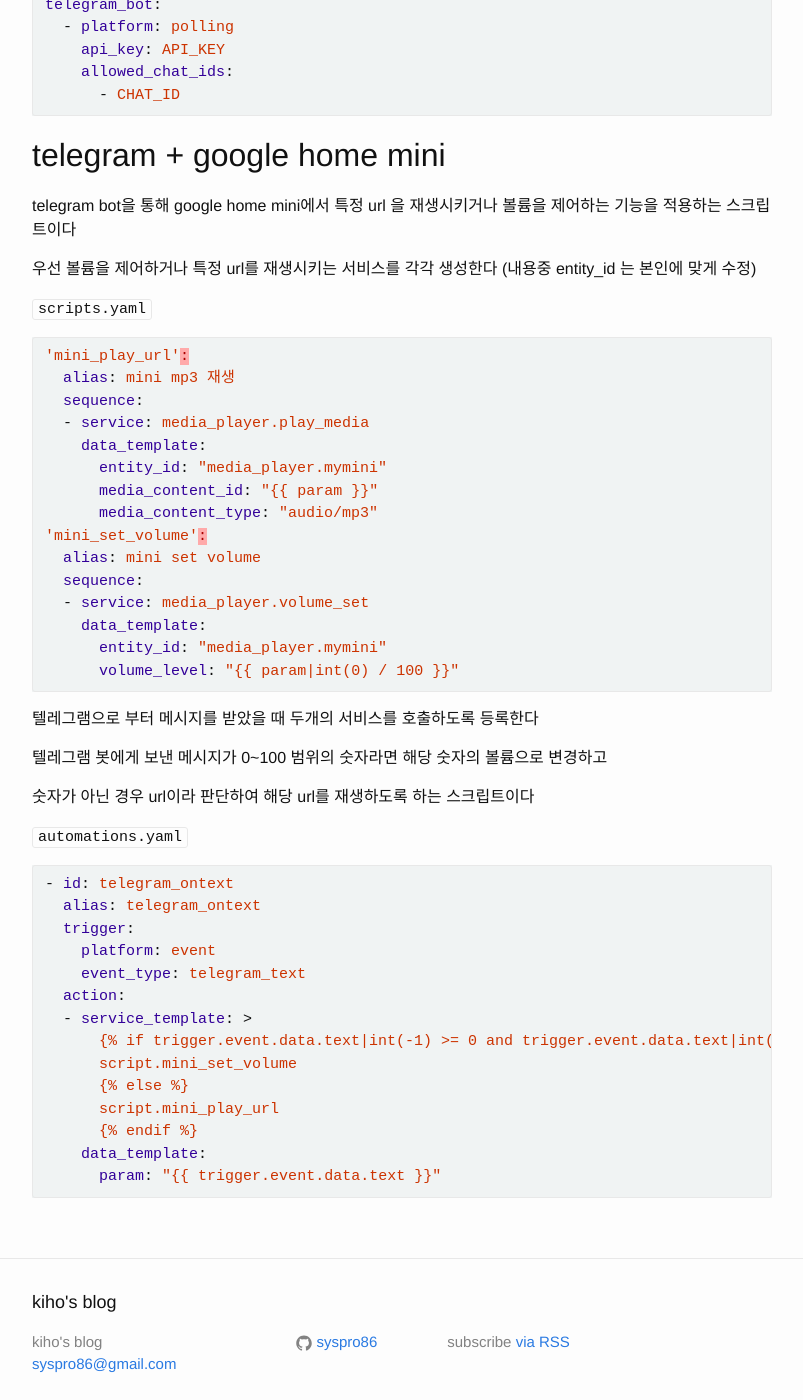
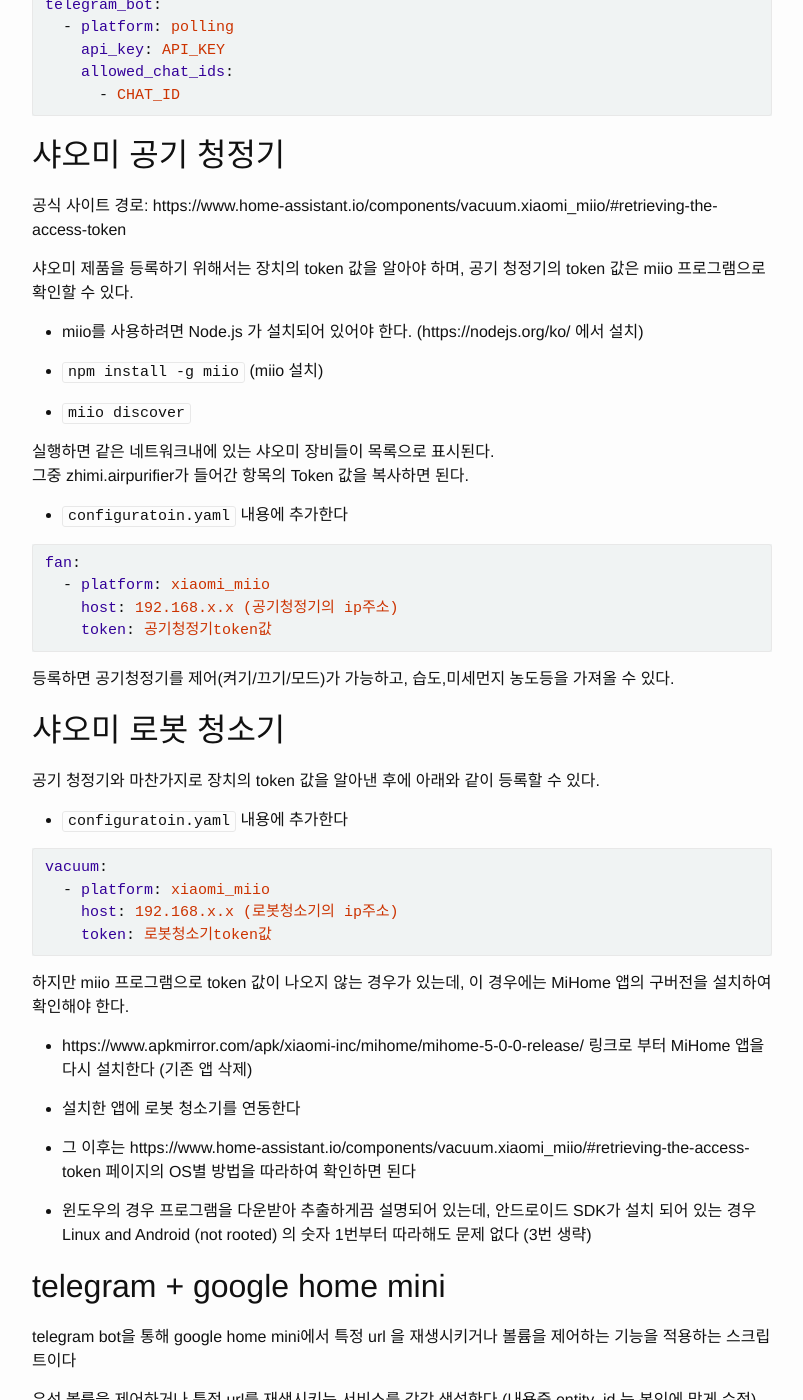
Before and after one commit to syspro86/syspro86.github.io, a Jekyll site: the page built from _posts/2018-06-17-HomeAssistance.md, in a window 1280 px wide and 1400 px high, scrolled down 1386 px. Shown: the whole window, without its empty margins (238-1041 px from the left). Built offline with Jekyll 4.4.1, drawn with Linux system fonts in a browser that asks for light colours; comment, search, counter and statistics services are not loaded.

Commit message:
샤오미 추가

```diff
--- a/_posts/2018-06-17-HomeAssistance.md
+++ b/_posts/2018-06-17-HomeAssistance.md
@@ -63,6 +63,57 @@
 {% endhighlight %}
 
 
+## 샤오미 공기 청정기
+
+공식 사이트 경로: https://www.home-assistant.io/components/vacuum.xiaomi_miio/#retrieving-the-access-token
+
+샤오미 제품을 등록하기 위해서는 장치의 token 값을 알아야 하며, 공기 청정기의 token 값은 miio 프로그램으로 확인할 수 있다.
+
+* miio를 사용하려면 Node.js 가 설치되어 있어야 한다. (https://nodejs.org/ko/ 에서 설치)
+
+* `npm install -g miio` (miio 설치)
+
+* `miio discover`
+
+실행하면 같은 네트워크내에 있는 샤오미 장비들이 목록으로 표시된다.
+그중 zhimi.airpurifier가 들어간 항목의 Token 값을 복사하면 된다.
+
+* `configuratoin.yaml` 내용에 추가한다
+
+{% highlight yaml %}
+fan:
+  - platform: xiaomi_miio
+    host: 192.168.x.x (공기청정기의 ip주소)
+    token: 공기청정기token값
+{% endhighlight %}
+
+등록하면 공기청정기를 제어(켜기/끄기/모드)가 가능하고, 습도,미세먼지 농도등을 가져올 수 있다.
+
+
+## 샤오미 로봇 청소기
+
+공기 청정기와 마찬가지로 장치의 token 값을 알아낸 후에 아래와 같이 등록할 수 있다.
+
+* `configuratoin.yaml` 내용에 추가한다
+
+{% highlight yaml %}
+vacuum:
+  - platform: xiaomi_miio
+    host: 192.168.x.x (로봇청소기의 ip주소)
+    token: 로봇청소기token값
+{% endhighlight %}
+
+하지만 miio 프로그램으로 token 값이 나오지 않는 경우가 있는데, 이 경우에는 MiHome 앱의 구버전을 설치하여 확인해야 한다.
+
+* https://www.apkmirror.com/apk/xiaomi-inc/mihome/mihome-5-0-0-release/ 링크로 부터 MiHome 앱을 다시 설치한다 (기존 앱 삭제)
+
+* 설치한 앱에 로봇 청소기를 연동한다
+
+* 그 이후는 https://www.home-assistant.io/components/vacuum.xiaomi_miio/#retrieving-the-access-token 페이지의 OS별 방법을 따라하여 확인하면 된다
+
+* 윈도우의 경우 프로그램을 다운받아 추출하게끔 설명되어 있는데, 안드로이드 SDK가 설치 되어 있는 경우 Linux and Android (not rooted) 의 숫자 1번부터 따라해도 문제 없다 (3번 생략)
+
+
 ## telegram + google home mini
 
 telegram bot을 통해 google home mini에서 특정 url 을 재생시키거나 볼륨을 제어하는 기능을 적용하는 스크립트이다
```
